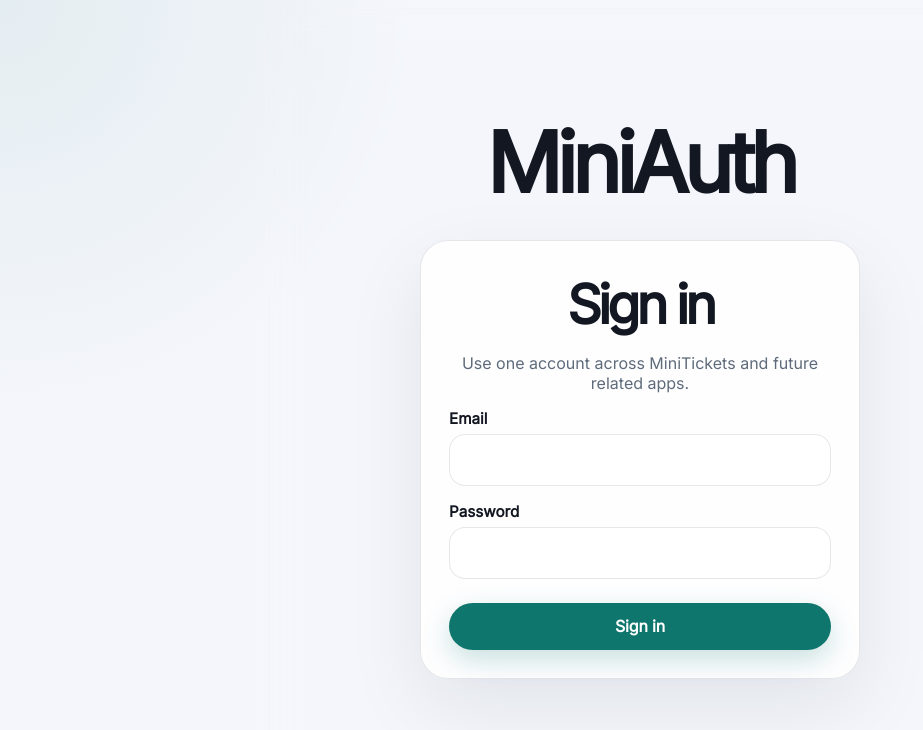
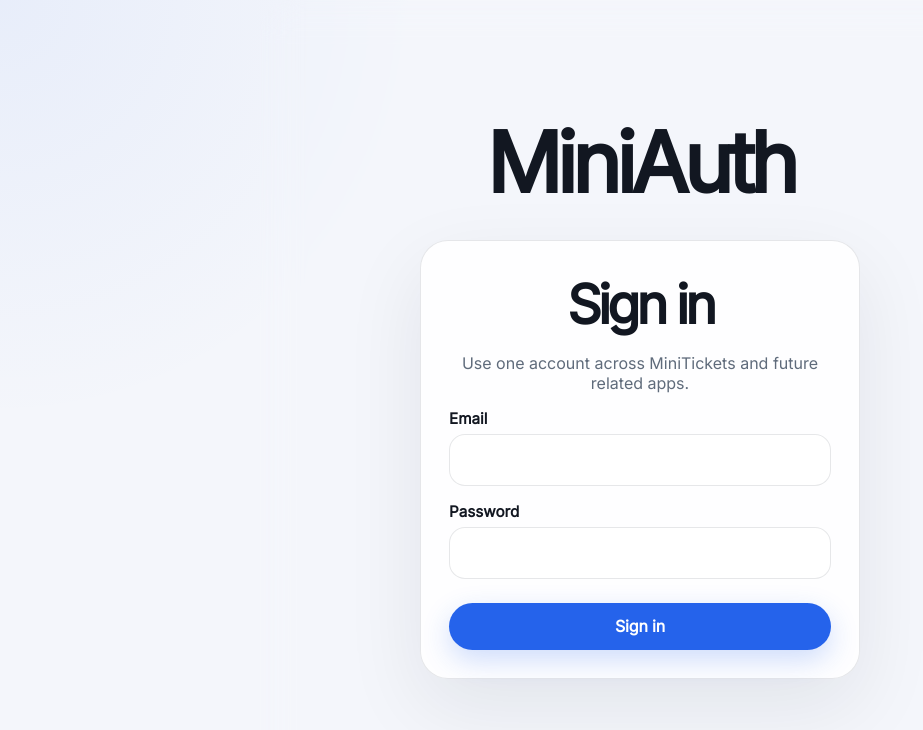
Before and after one commit to iandorsey00/miniauth, a Next.js app: page /login in a window 1280 px wide. Shown: the top 730 px of the page, without its empty margins (0-923 px from the left). Built offline with nearby package versions, Linux system fonts and the light colour scheme; no server answers.

Commit message:
Align default accent fallback with blue

```diff
--- a/app/globals.css
+++ b/app/globals.css
@@ -1,13 +1,13 @@
 :root {
   color-scheme: light dark;
-  --accent: #0f766e;
-  --accent-soft: rgba(15, 118, 110, 0.16);
-  --accent-glow-strong: rgba(15, 118, 110, 0.09);
-  --accent-glow-soft: rgba(45, 212, 191, 0.07);
-  --accent-glow-auth-strong: rgba(15, 118, 110, 0.07);
-  --accent-glow-auth-soft: rgba(45, 212, 191, 0.05);
+  --accent: #2563eb;
+  --accent-soft: rgba(37, 99, 235, 0.14);
+  --accent-glow-strong: rgba(37, 99, 235, 0.08);
+  --accent-glow-soft: rgba(14, 165, 233, 0.06);
+  --accent-glow-auth-strong: rgba(37, 99, 235, 0.06);
+  --accent-glow-auth-soft: rgba(14, 165, 233, 0.04);
   --danger: #b33a29;
-  --success: #0f766e;
+  --success: #2563eb;
   --shadow: 0 28px 80px rgba(15, 23, 42, 0.08);
   --shadow-soft: 0 18px 40px rgba(15, 23, 42, 0.05);
   --color-accent: var(--accent);
--- a/app/layout.tsx
+++ b/app/layout.tsx
@@ -20,14 +20,14 @@
 export default async function RootLayout({ children }: Readonly<{ children: React.ReactNode }>) {
   const cookieStore = await cookies();
   const theme = (cookieStore.get(env.sharedThemeCookieName)?.value || "system").toLowerCase();
-  const accent = (cookieStore.get(env.sharedAccentCookieName)?.value || "teal").toLowerCase();
+  const accent = (cookieStore.get(env.sharedAccentCookieName)?.value || "blue").toLowerCase();
   const locale = (cookieStore.get(env.sharedLocaleCookieName)?.value || env.defaultLocale).toLowerCase();
 
   return (
     <html
       lang={localeTokens.has(locale) && locale === "zh_cn" ? "zh-CN" : "en"}
       data-theme={themeTokens.has(theme) ? theme : "system"}
-      data-accent={accentTokens.has(accent) ? accent : "teal"}
+      data-accent={accentTokens.has(accent) ? accent : "blue"}
     >
       <body>{children}</body>
     </html>
--- a/package.json
+++ b/package.json
@@ -1,6 +1,6 @@
 {
   "name": "miniauth",
-  "version": "0.1.10",
+  "version": "0.1.11",
   "private": true,
   "description": "MiniAuth - small shared login service for MiniTickets and related apps",
   "type": "module",
```
Also changed, not shown: 2 other files (tests, documents, lock files or other folders).
